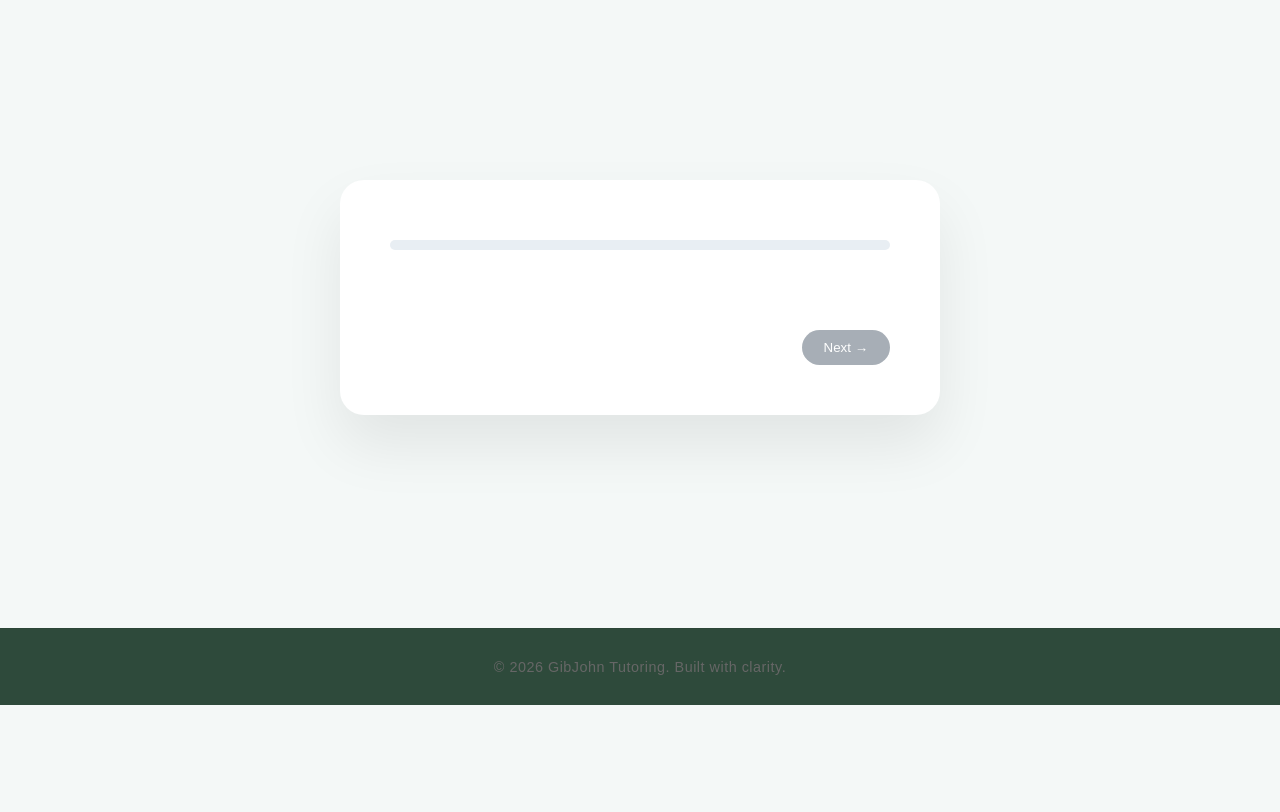
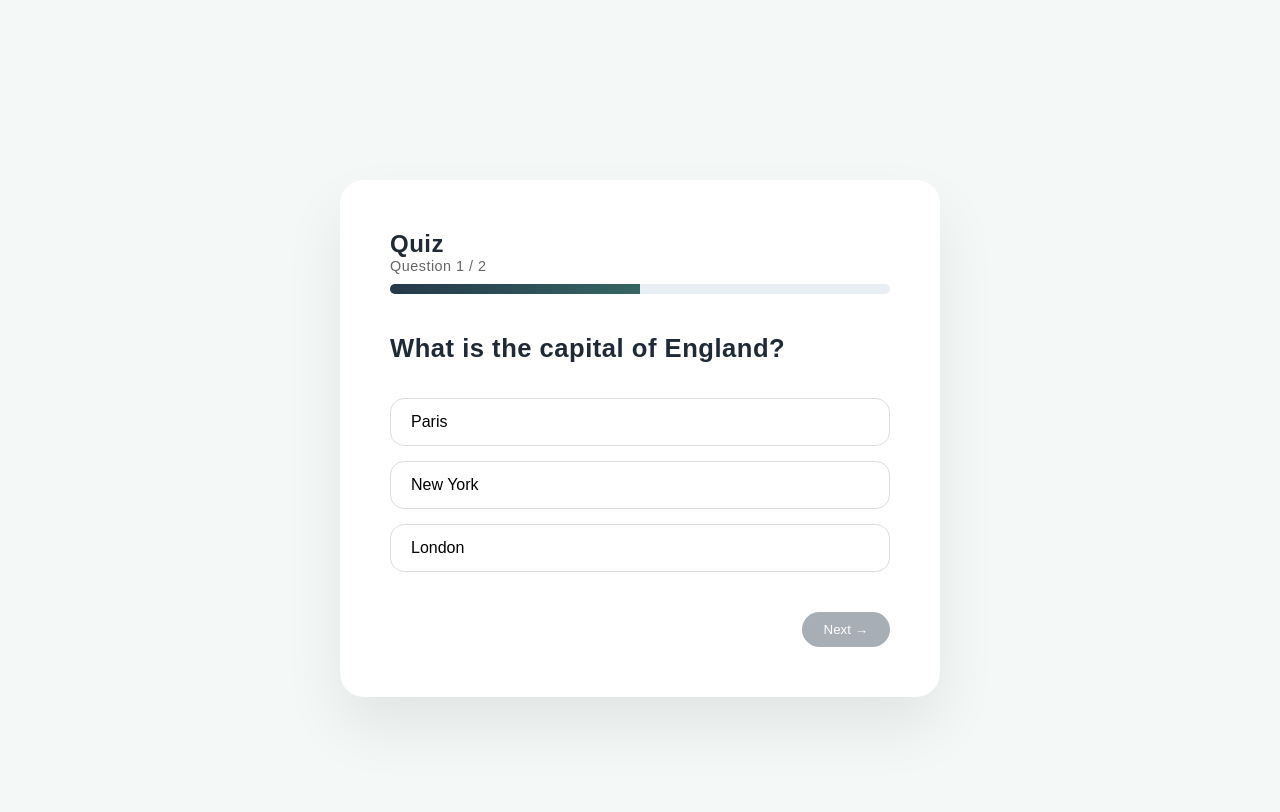
Before and after one commit to Dahra-pixel/GibJohn, a Flask app: page /quiz in a window 1280 px wide. Shown: the part 95-907 px from the top of the page. Before the commit the page ends 800 px from the top, so only its background shows below. Run offline with Flask 3, Linux system fonts and the light colour scheme.

Commit message:
Quiz quesyion

```diff
--- a/app.py
+++ b/app.py
@@ -1,14 +1,23 @@
-from flask import Flask, render_template, request, redirect, url_for, session
+from flask import Flask, render_template, request, redirect, url_for, session, jsonify
 import sqlite3
-from datetime import datetime
+from werkzeug.security import generate_password_hash, check_password_hash
 
 app = Flask(__name__)
-
 app.secret_key = "supersecretkey"
 
-# DATABASE CONFIG
+DB_NAME = "quiz.db"
+
+
+# -----------------
+# DATABASE HELPERS
+# -----------------
+
+def get_db():
+    return sqlite3.connect(DB_NAME)
+
+
 def init_db():
-    conn = sqlite3.connect("quiz.db")
+    conn = get_db()
     cursor = conn.cursor()
 
     cursor.execute("""
@@ -35,9 +44,35 @@ def init_db():
 
 
 # -----------------
-# DATABASE MODELS
+# QUIZ DATA
 # -----------------
 
+QUIZZES = {
+    "Quiz1": [
+        {
+            "question": "What is the capital of England?",
+            "answers": ["Paris", "New York", "London"],
+            "correct": "London"
+        },
+        {
+            "question": "What is the capital of France?",
+            "answers": ["Paris", "New York", "London"],
+            "correct": "Paris"
+        }
+    ],
+    "Quiz2": [
+        {
+            "question": "What is 1 + 1?",
+            "answers": ["1", "2", "3"],
+            "correct": "2"
+        },
+        {
+            "question": "What is 2 + 2?",
+            "answers": ["2", "3", "4"],
+            "correct": "4"
+        }
+    ]
+}
 
 
 # -----------------
@@ -48,12 +83,27 @@ def init_db():
 def home():
     return render_template("home.html", user=session.get("user"))
 
+
+@app.route("/about")
+def about():
+    return render_template("about.html")
+
+
+@app.route("/resources")
+def resources():
+    return render_template("resources.html")
+
+
+# -----------------
+# AUTH
+# -----------------
+
 @app.route("/register", methods=["POST"])
 def register():
     username = request.form["username"]
-    password = request.form["password"]
+    password = generate_password_hash(request.form["password"])
 
-    conn = sqlite3.connect("quiz.db")
+    conn = get_db()
     cursor = conn.cursor()
 
     try:
@@ -70,31 +120,24 @@ def register():
     session["user"] = username
     return redirect(url_for("home"))
 
+
 @app.route("/login", methods=["POST"])
 def login():
     username = request.form["username"]
     password = request.form["password"]
 
-    conn = sqlite3.connect("quiz.db")
+    conn = get_db()
     cursor = conn.cursor()
 
-    cursor.execute(
-        "SELECT * FROM users WHERE username = ? AND password = ?",
-        (username, password)
-    )
-
+    cursor.execute("SELECT password FROM users WHERE username = ?", (username,))
     user = cursor.fetchone()
     conn.close()
 
-    if user:
+    if user and check_password_hash(user[0], password):
         session["user"] = username
         return redirect(url_for("home"))
 
     return "Invalid credentials"
-
-@app.route("/about")
-def about():
-    return render_template("about.html")
 
 
 @app.route("/logout")
@@ -102,32 +145,33 @@ def logout():
     session.pop("user", None)
     return redirect(url_for("home"))
 
+
+# -----------------
+# QUIZ
+# -----------------
+
 @app.route("/quiz")
 def quiz():
-    return render_template("quizzes.html")
+    return render_template("quizzes.html", quizzes=QUIZZES)
 
-@app.route("/resources")
-def resources():
-    return render_template("resources.html")
 
 @app.route("/submit_quiz", methods=["POST"])
 def submit_quiz():
     if "user" not in session:
-        return {"status": "error"}
+        return jsonify({"status": "error"})
 
     data = request.get_json()
     username = session["user"]
 
-    conn = sqlite3.connect("quiz.db")
+    conn = get_db()
     cursor = conn.cursor()
 
-    # Get user id
     cursor.execute("SELECT id FROM users WHERE username = ?", (username,))
     user = cursor.fetchone()
 
     if not user:
         conn.close()
-        return {"status": "error"}
+        return jsonify({"status": "error"})
 
     user_id = user[0]
 
@@ -139,7 +183,12 @@ def submit_quiz():
     conn.commit()
     conn.close()
 
-    return {"status": "success"}
+    return jsonify({"status": "success"})
+
+
+# -----------------
+# REPORT
+# -----------------
 
 @app.route("/report")
 def report():
@@ -148,7 +197,7 @@ def report():
 
     username = session["user"]
 
-    conn = sqlite3.connect("quiz.db")
+    conn = get_db()
     cursor = conn.cursor()
 
     cursor.execute("SELECT id FROM users WHERE username = ?", (username,))
@@ -175,13 +224,24 @@ def report():
         return redirect(url_for("quiz"))
 
     score, total, date = result
-    result_percentage = (score / total) * 100
+    percentage = round((score / total) * 100, 2)
 
     return render_template(
         "report.html",
-        result=result,
-        result_percentage=result_percentage
+        score=score,
+        total=total,
+        date=date,
+        percentage=percentage
     )
+
+@app.route("/api/quiz/<quiz_name>")
+def get_quiz(quiz_name):
+    quiz = QUIZZES.get(quiz_name)
+    return {"quiz": quiz}
+
+# -----------------
+# ACCOUNT
+# -----------------
 
 @app.route("/account")
 def account():
@@ -190,7 +250,7 @@ def account():
 
     username = session["user"]
 
-    conn = sqlite3.connect("quiz.db")
+    conn = get_db()
     cursor = conn.cursor()
 
     cursor.execute("SELECT id FROM users WHERE username = ?", (username,))
@@ -212,11 +272,8 @@ def account():
     results = cursor.fetchall()
     conn.close()
 
-    return render_template(
-        "account.html",
-        username=username,
-        results=results
-    )
+    return render_template("account.html", username=username, results=results)
+
 
 if __name__ == "__main__":
     init_db()
--- a/templates/quizzes.html
+++ b/templates/quizzes.html
@@ -5,18 +5,32 @@
 
     <div class="quiz-card fade-in" id="quiz-box">
 
-        <div class="quiz-top">
-            <div class="progress-text" id="progress"></div>
-            <div class="progress-bar">
-                <div class="progress-fill" id="progress-fill"></div>
+        <div class="quiz-header">
+            <h2>Quiz</h2>
+
+            <div class="quiz-top">
+                <div class="progress-text" id="progress"></div>
+
+                <div class="progress-bar">
+                    <div class="progress-fill" id="progress-fill"></div>
+                </div>
             </div>
         </div>
 
-        <h2 id="question" class="question-text"></h2>
 
-        <div id="answers" class="answers-grid"></div>
+        <div class="quiz-body">
+
+            <h3 id="question" class="question-text"></h3>
+
+            <div id="answers" class="answers-grid">
+                <!-- JS will inject answers here -->
+            </div>
+
+        </div>
+
 
         <div class="quiz-actions">
+
             <button id="next-btn" class="btn-primary" onclick="nextQuestion()" disabled>
                 Next →
             </button>
@@ -24,9 +38,115 @@
             <button id="submit-btn" class="btn-primary" onclick="submitQuiz()" style="display:none;">
                 Finish Quiz
             </button>
+
         </div>
 
     </div>
 
 </section>
+
+<script>
+
+    let currentQuiz = []
+    let currentIndex = 0
+    let score = 0
+
+
+    async function loadQuiz(){
+
+        const response = await fetch("/api/quiz/Quiz1")
+        const data = await response.json()
+
+        currentQuiz = data.quiz
+
+        loadQuestion()
+    }
+
+
+    function loadQuestion() {
+
+        const q = currentQuiz[currentIndex]
+
+        document.getElementById("question").innerText = q.question
+
+        const answersBox = document.getElementById("answers")
+        answersBox.innerHTML = ""
+
+        q.answers.forEach(answer => {
+
+            const btn = document.createElement("button")
+            btn.className = "answer-btn"
+            btn.innerText = answer
+
+            btn.onclick = () => selectAnswer(answer)
+
+            answersBox.appendChild(btn)
+
+        })
+
+        updateProgress()
+    }
+
+
+    function selectAnswer(answer){
+
+        const correct = currentQuiz[currentIndex].correct
+
+        if(answer === correct){
+            score++
+        }
+
+        document.getElementById("next-btn").disabled = false
+    }
+
+
+    function nextQuestion(){
+
+        currentIndex++
+
+        if(currentIndex < currentQuiz.length){
+            loadQuestion()
+            document.getElementById("next-btn").disabled = true
+        }
+        else{
+            document.getElementById("next-btn").style.display = "none"
+            document.getElementById("submit-btn").style.display = "inline-block"
+        }
+    }
+
+
+    function updateProgress(){
+
+        const progressText = document.getElementById("progress")
+        const progressFill = document.getElementById("progress-fill")
+
+        progressText.innerText = `Question ${currentIndex + 1} / ${currentQuiz.length}`
+
+        const percent = ((currentIndex + 1) / currentQuiz.length) * 100
+        progressFill.style.width = percent + "%"
+    }
+
+
+    function submitQuiz(){
+
+        fetch("/submit_quiz", {
+            method: "POST",
+            headers: {"Content-Type": "application/json"},
+            body: JSON.stringify({
+                score: score,
+                total: currentQuiz.length
+            })
+        })
+        .then(res => res.json())
+        .then(data => {
+            window.location.href = "/report"
+        })
+
+    }
+
+
+    loadQuiz()
+
+    </script>
+
 {% endblock %}
```
